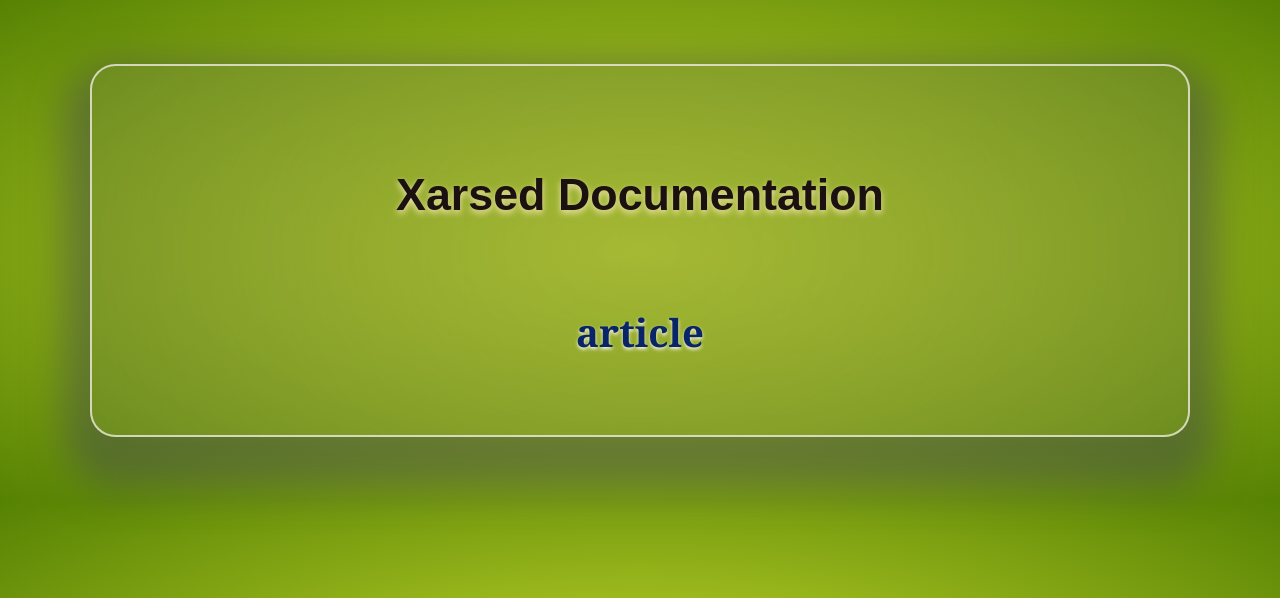
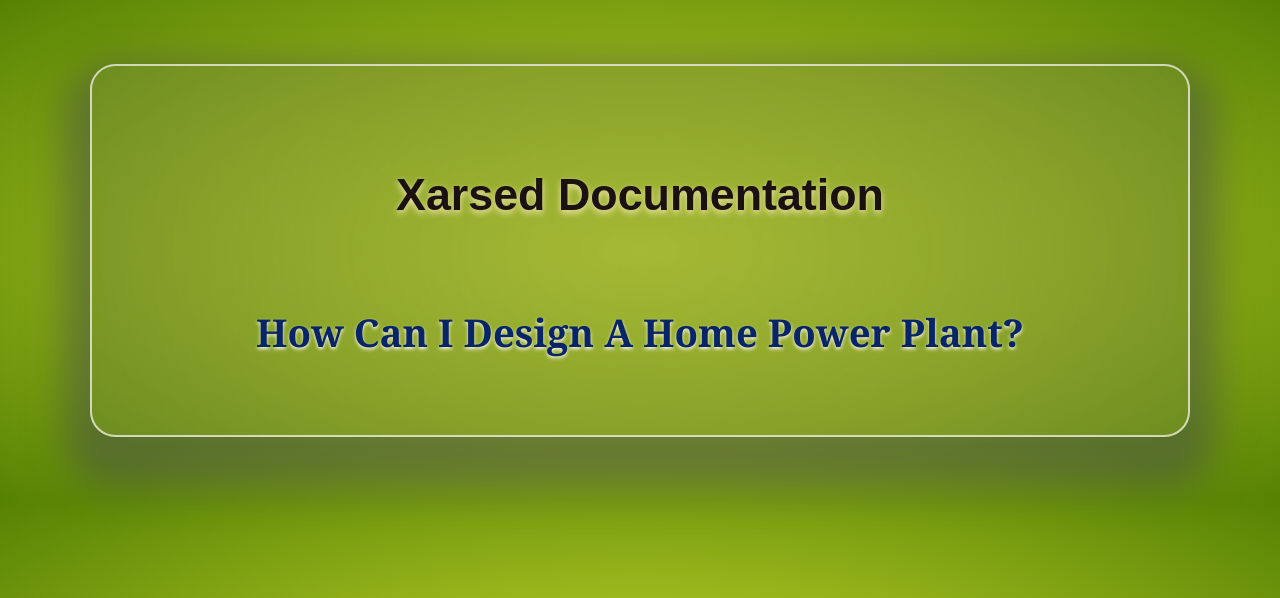
Before and after one commit to xarsed/xarsed-wa-v0.0.0, a Django app: page /documentation/ in a window 1280 px wide. Shown: the top 598 px of the page. Run offline with Django 5.2, Linux system fonts and the light colour scheme.

Commit message:
first_article
add first article to documentation

```diff
--- a/documentation/templates/documentation/documentation.html
+++ b/documentation/templates/documentation/documentation.html
@@ -29,8 +29,8 @@
             </h1>
 
             <h2>
-                <a href="{% url 'documentation:open_article' 'article' %}" id="link">
-                    article
+                <a href="{% url 'documentation:open_article' 'How_Can_I_Design_A_Home_Power_Plant_' %}" id="link">
+                    How Can I Design A Home Power Plant?
                 </a>
             </h2>
 
```
Also changed, not shown: documentation/templates/documentation/article.html (+9 -1 lines).
